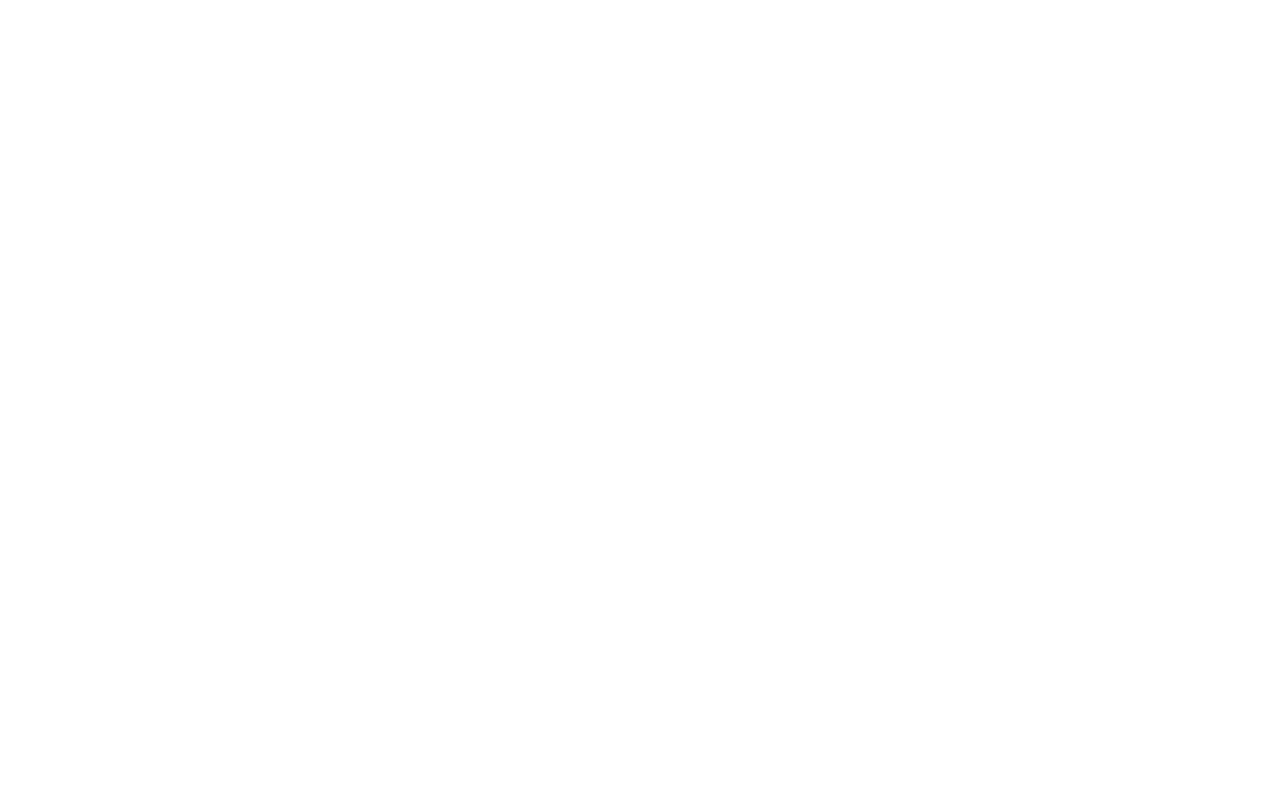
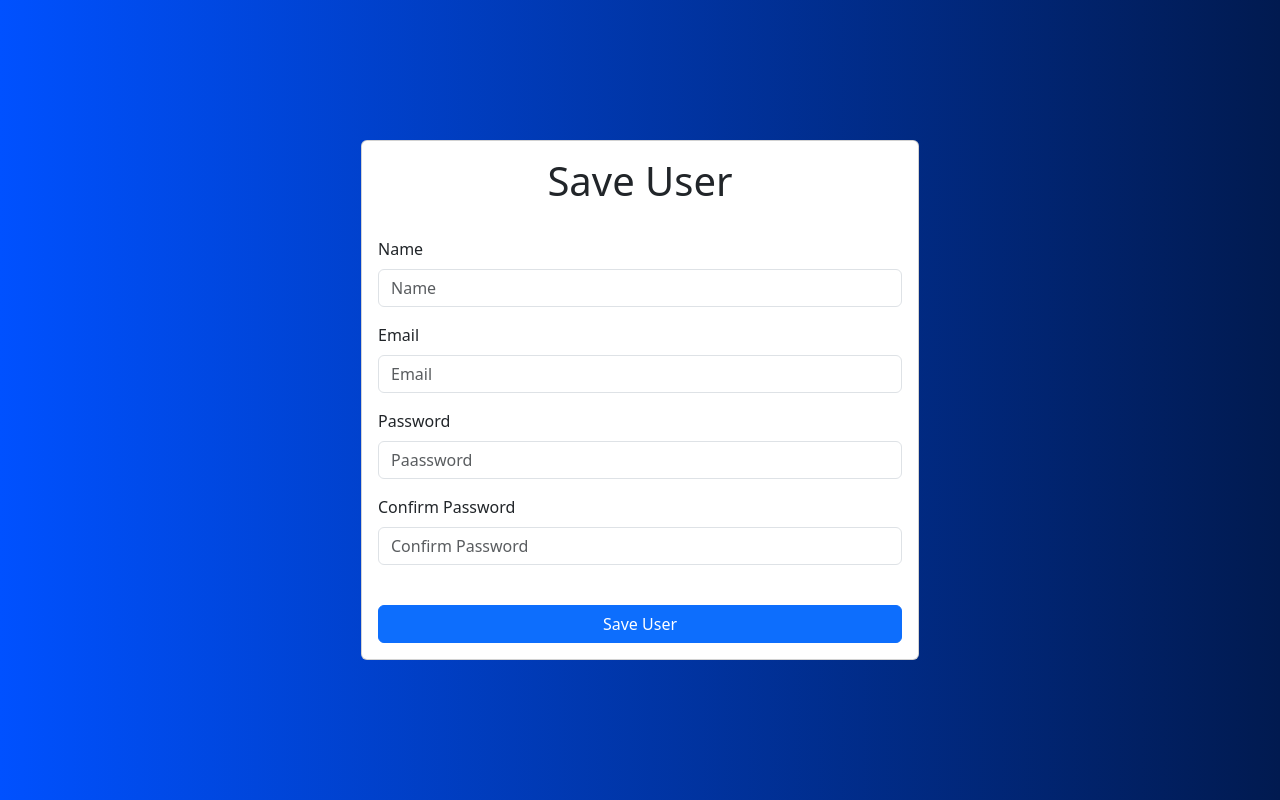
Before and after one commit to sandaru-sdm/book-management-system-frontend, a React (Vite) app: page /save-user in a window 1280 px wide. Before the commit this address had no page. Built offline with nearby package versions, Linux system fonts and the light colour scheme.

Commit message:
Add SaveUser page and route

```diff
--- a/src/App.jsx
+++ b/src/App.jsx
@@ -3,6 +3,7 @@
 import UpdateBook from "./pages/UpdateBook"
 import SaveBook from "./pages/SaveBook"
 import { Toaster } from "react-hot-toast"
+import SaveUser from "./pages/SaveUser"
 
 function App() {
 
@@ -13,6 +14,7 @@
         <Route path="/" element={<Home />} />
         <Route path="/update-book/:bookId" element={<UpdateBook />} />
         <Route path="/save-book" element={<SaveBook />} />
+        <Route path="/save-user" element={<SaveUser />} />
       </Routes>
     </div>
   )
--- /dev/null
+++ b/src/pages/SaveUser.jsx
@@ -0,0 +1,97 @@
+import axios from 'axios';
+import React, { useState } from 'react'
+import toast from 'react-hot-toast';
+
+function SaveUser() {
+
+    const [name, setName] = useState("");
+    const [email, setEmail] = useState("");
+    const [password, setPassword] = useState("");
+    const [confirmPassword, setConfirmPassword] = useState("");
+
+    const [isLoading, setIsLoading] = useState(false);
+
+    const handleSubmit = async (e) => {
+        e.preventDefault();
+        setIsLoading(true);
+        console.log(name, email, password, confirmPassword);
+
+        if (name === "" || email === "" || password === "" || confirmPassword === "") {
+            toast.error("Fill all the text fields");
+            setIsLoading(false);
+            return;
+        }
+
+        if (password !== confirmPassword) {
+            toast.error("Password and Confirm Password do not match");
+            setIsLoading(false);
+            return;
+        }
+
+        const userData = { name, email, password };
+
+        try {
+            const response = await axios.post(`http://localhost:8080/api/v1/user`, userData);
+
+            if (response.status === 201) {
+                toast.success(response?.data?.message || "User saved successfully");
+            } else {
+                toast.error("Failed to save user");
+            }
+
+        } catch (error) {
+            if (error.response) {
+                const { status, data } = error.response;
+                console.error("Server responded with error:", status, data);
+                toast.error(data?.message || "An error occurred");
+            }
+        } finally {
+            setIsLoading(false);
+        }
+
+    }
+
+
+    return (
+        <div>
+            <div className='container vh-100 d-flex justify-content-center align-items-center'>
+                <div className='card col-md-6'>
+                    <div className='card-body'>
+                        <h1 className='card-title text-center'>Save User</h1>
+
+                        <form className='row g-3 mt-3' onSubmit={handleSubmit}>
+
+                            <div className='col-md-12'>
+                                <label htmlFor='name' className='form-label'>Name</label>
+                                <input type='text' className='form-control' id='name' placeholder='Name' value={name} onChange={(e) => setName(e.target.value)} />
+                            </div>
+
+                            <div className='col-md-12'>
+                                <label htmlFor='email' className='form-label'>Email</label>
+                                <input type='email' className='form-control' id='email' placeholder='Email' value={email} onChange={(e) => setEmail(e.target.value)} />
+                            </div>
+
+                            <div className='col-md-12'>
+                                <label htmlFor='password' className='form-label'>Password</label>
+                                <input type='password' className='form-control' id='password' placeholder='Paassword' value={password} onChange={(e) => setPassword(e.target.value)} />
+                            </div>
+
+                            <div className='col-md-12'>
+                                <label htmlFor='confirmPassword' className='form-label'>Confirm Password</label>
+                                <input type='password' className='form-control' id='confirmPassword' placeholder='Confirm Password' value={confirmPassword} onChange={(e) => setConfirmPassword(e.target.value)} />
+                            </div>
+
+                            <div className='col-md-12'>
+                                <button type='submit' className='btn btn-primary col-12 mt-4' disabled={isLoading}>Save User</button>
+                            </div>
+
+                        </form>
+
+                    </div>
+                </div>
+            </div>
+        </div>
+    )
+}
+
+export default SaveUser
```
